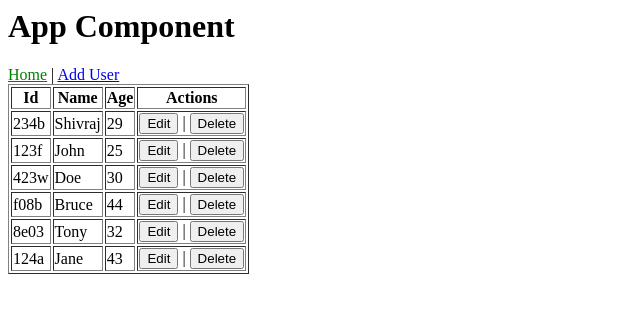
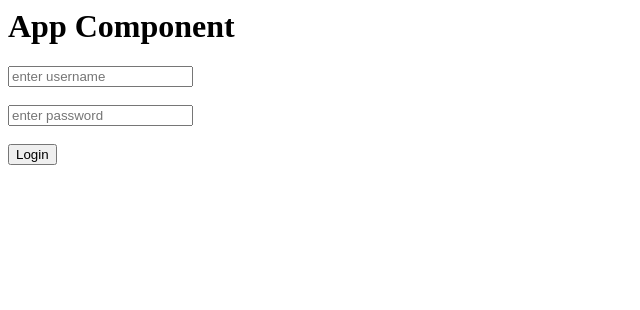
Before and after one commit to shivrajpro/react-step-by-step, a React (Vite) app: page / in a window 1280 px wide. Shown: the top 310 px of the page, without its empty margins (0-640 px from the left). Built offline with nearby package versions, Linux system fonts and the light colour scheme; data requests are answered from the project's data file.

Commit message:
simple validation on input fields

```diff
--- a/src/App.jsx
+++ b/src/App.jsx
@@ -1,19 +1,51 @@
-import { Route, Routes } from "react-router";
-import AddUser from "./AddUser";
-import Navbar from "./Navbar";
-import UserList from "./UserList";
-import EditUser from "./EditUser";
+import { useState } from "react";
+import "./styles.css";
 
 function App() {
+  const [name, setName] = useState();
+  const [nameErr, setNameErr] = useState();
+  const [password, setPassword] = useState();
+  const [passwordErr, setPasswordErr] = useState();
+
+  const handleName = (evt) => {
+    const enteredName = evt.target.value;
+    if (enteredName.length > 5) {
+      setNameErr("Only 5 characters are allowed in name");
+    } else {
+      setNameErr("");
+    }
+  };
+
+  const handlePassword = (evt) => {
+    const enteredPassword = evt.target.value;
+    const regex = /^[a-zA-Z0-9]+$/i;
+    if (regex.test(enteredPassword) || enteredPassword.length === 0) {
+      setPasswordErr("");
+    } else {
+      setPasswordErr("Special characters are not allowed in password");
+    }
+  };
+
   return (
     <div>
       <h1>App Component</h1>
-      <Navbar />
-      <Routes>
-        <Route path="/" element={<UserList />}></Route>
-        <Route path="/add-user" element={<AddUser />}></Route>
-        <Route path="/edit-user/:id" element={<EditUser />}></Route>
-      </Routes>
+      <form>
+        <input
+          type="text"
+          placeholder="enter username"
+          onChange={handleName}
+          className={nameErr ? "input-error" : ""}
+        />
+        <span style={{ color: "red" }}> {nameErr} </span> <br /> <br />
+        <input
+          type="text"
+          placeholder="enter password"
+          onChange={handlePassword}
+          className={passwordErr ? "input-error" : ""}
+        />
+        <span style={{ color: "red" }}> {passwordErr} </span> <br /> <br />
+        <button disabled={nameErr || passwordErr}>Login</button>
+      </form>
     </div>
   );
 }
--- a/src/styles.css
+++ b/src/styles.css
@@ -10,3 +10,8 @@
   color: orange;
   font-weight: bold;
 }
+
+.input-error {
+  border: 1px solid red;
+  outline: 1px solid red;
+}
```
